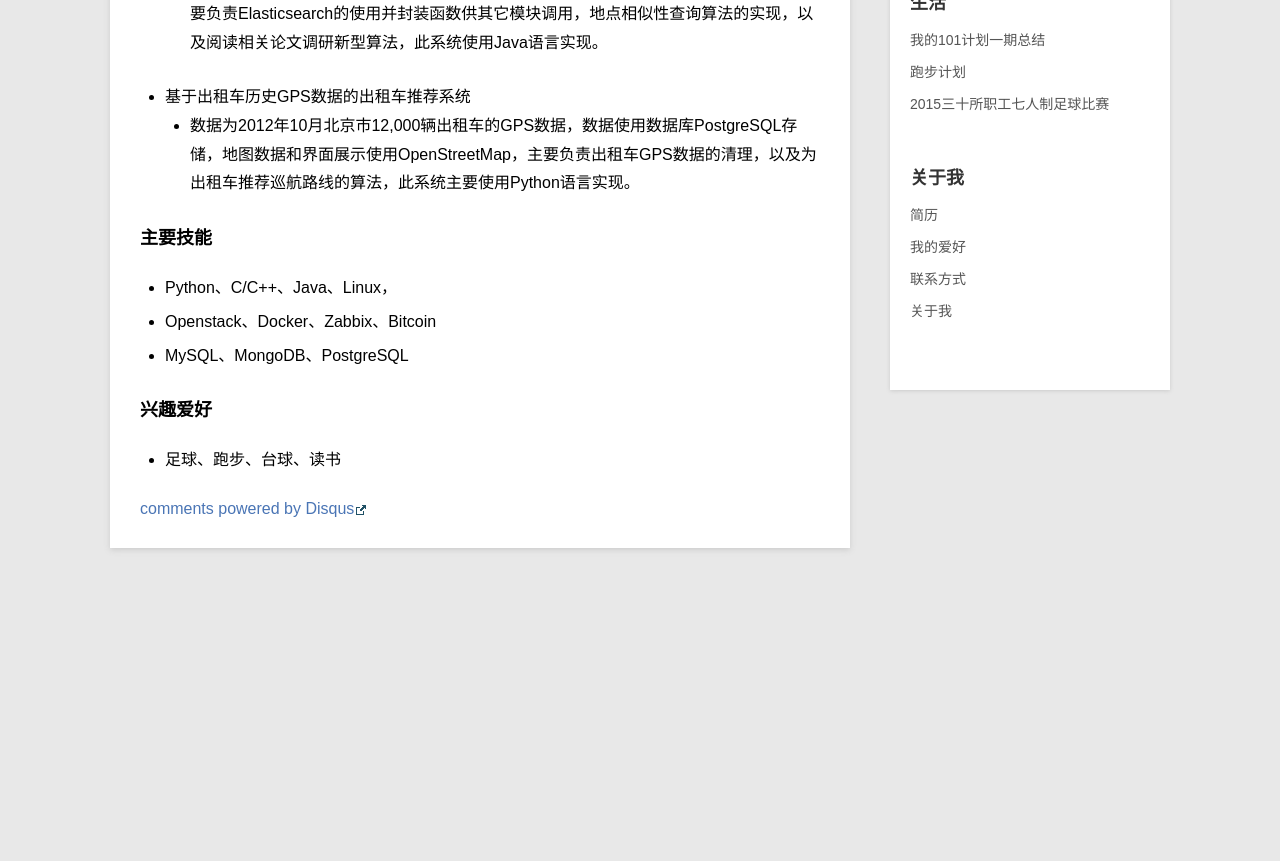
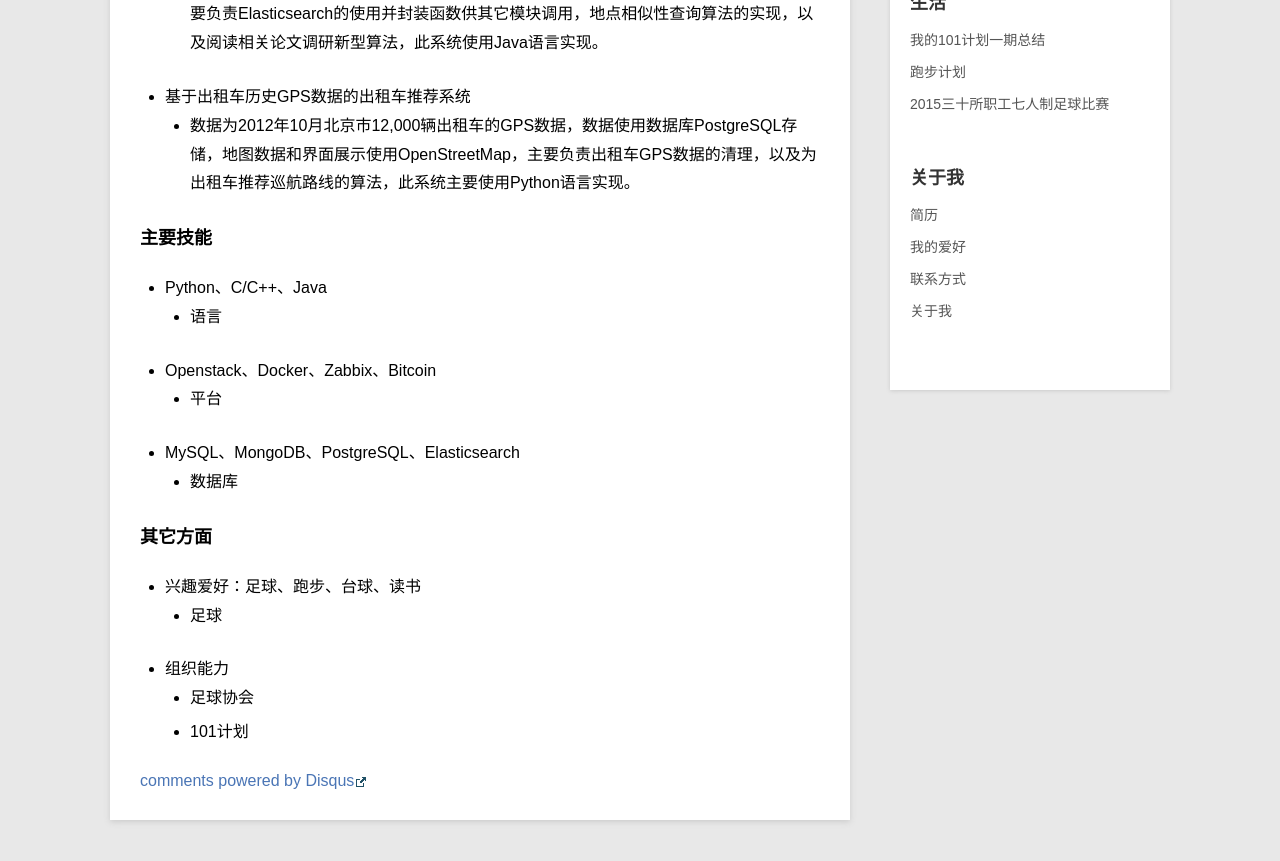
Before and after one commit to xiaofandh12/xiaofandh12.github.io, a Jekyll site: the page built from _posts/me/2016-07-05-Resume.md, in a window 1280 px wide and 900 px high, scrolled down 1541 px. Shown: the top 861 px of the window. Built offline with Jekyll 4.4.1, drawn with Linux system fonts in a browser that asks for light colours; Markdown is read by kramdown in place of the engine named in the settings; comment, search, counter and statistics services are not loaded; before the commit the page ends 2169 px from its top, so only the background shows below that.

Commit message:
略微修改简历

```diff
--- a/_posts/me/2016-07-05-Resume.md
+++ b/_posts/me/2016-07-05-Resume.md
@@ -36,9 +36,19 @@
 	* 数据为2012年10月北京市12,000辆出租车的GPS数据，数据使用数据库PostgreSQL存储，地图数据和界面展示使用OpenStreetMap，主要负责出租车GPS数据的清理，以及为出租车推荐巡航路线的算法，此系统主要使用Python语言实现。
 
 ### 主要技能
-* Python、C/C++、Java、Linux，
+* Python、C/C++、Java
+    * 语言
+
 * Openstack、Docker、Zabbix、Bitcoin
-* MySQL、MongoDB、PostgreSQL
+    * 平台
 
-### 兴趣爱好
-* 足球、跑步、台球、读书
+* MySQL、MongoDB、PostgreSQL、Elasticsearch
+    * 数据库
+
+### 其它方面
+* 兴趣爱好：足球、跑步、台球、读书
+    * 足球
+
+* 组织能力
+    * 足球协会
+    * 101计划
```
